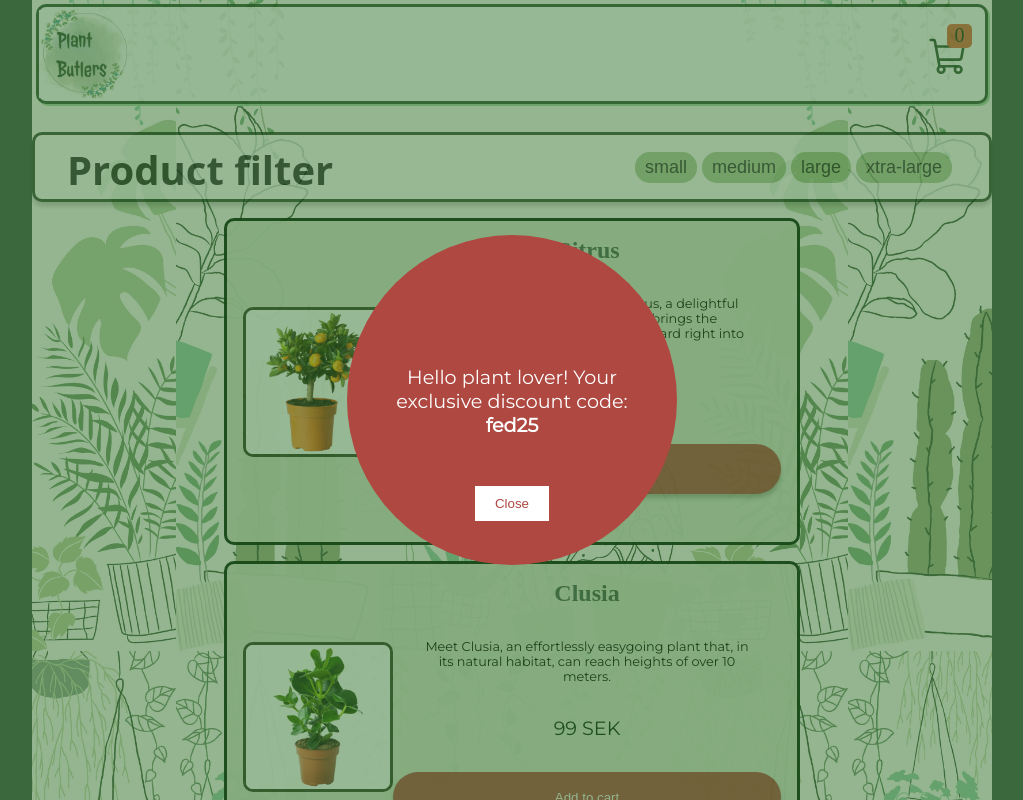
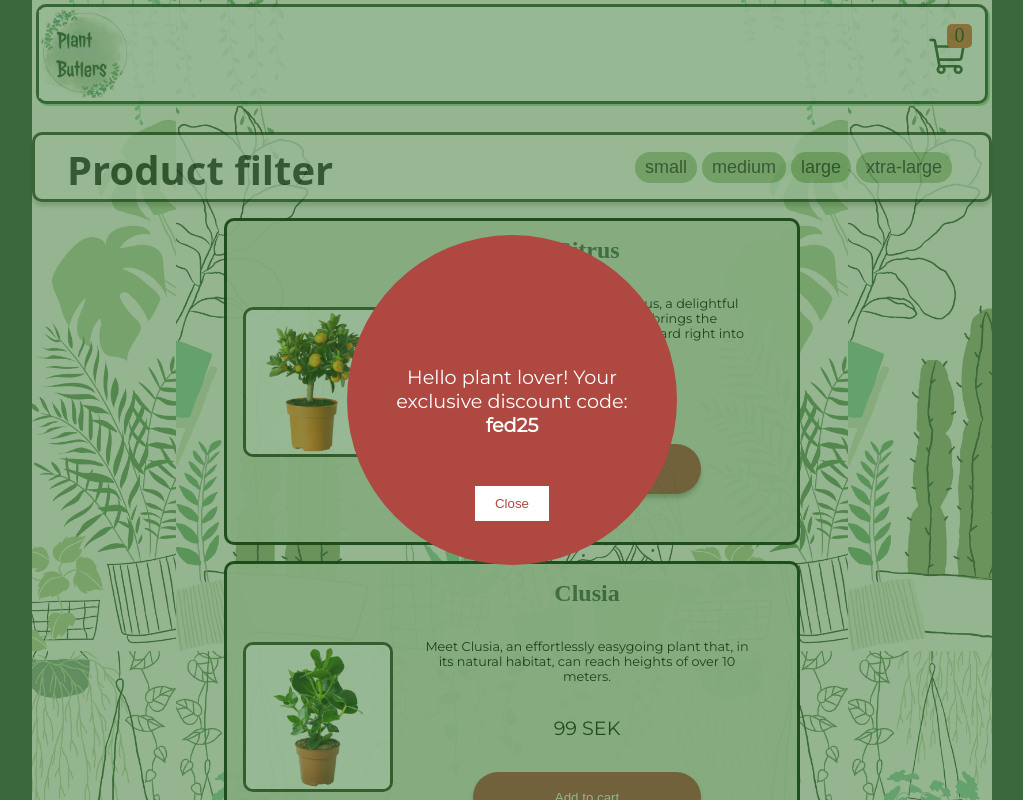
Before and after one commit to millalinden/Plant-Butler, a React (Vite) app: page /Shop in a window 1280 px wide. Shown: the top 800 px of the page, without its empty margins (128-1151 px from the left). Built offline with nearby package versions, Linux system fonts and the light colour scheme; a web font is replaced by a local one.

Commit message:
shop button fixed

```diff
--- a/src/Components/Product/Product.module.css
+++ b/src/Components/Product/Product.module.css
@@ -76,6 +76,11 @@
     padding: 0.5;
   }
 
+  .addToCartButton{
+    margin-right: 5rem;
+    margin-left: 5rem;
+  }
+
   .productImage {
     margin: auto;
     padding: auto;
```
